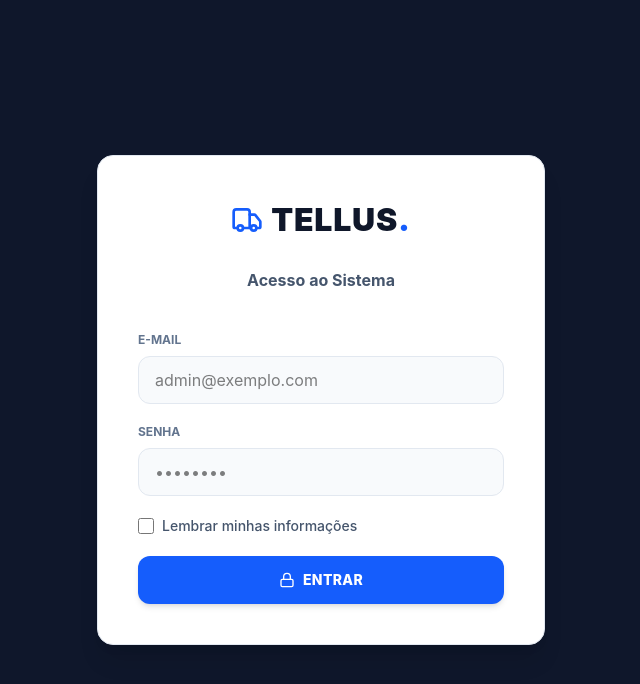
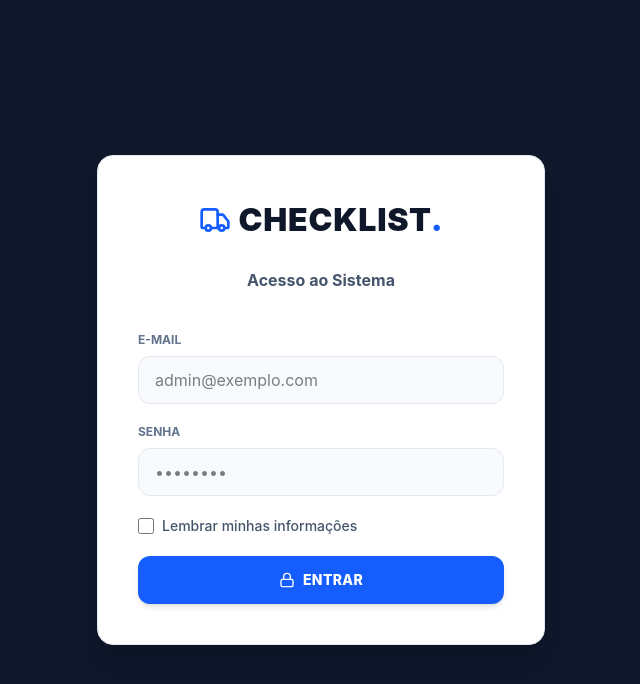
Before and after one commit to ricardohenrique748-bot/Checklist---tellus, a React (Vite) app: page / in a window 1280 px wide. Shown: the top 684 px of the page, without its empty margins (319-959 px from the left). Built offline with nearby package versions, Linux system fonts and the light colour scheme.

Commit message:
feat: Cria aplicação de checklist de inspeção veicular com gerenciamento de itens, status, fotos, notas e calibração de pneus.

```diff
--- a/src/App.tsx
+++ b/src/App.tsx
@@ -1215,7 +1215,8 @@ function LoginView({ onLogin }: { onLogin: () => void }) {
 
   const handleSubmit = (e: React.FormEvent) => {
     e.preventDefault();
-    if (email === 'ricardo.luz@eunaman.com.br' && password === '15975321') {
+    const normalizedEmail = email.trim().toLowerCase();
+    if (normalizedEmail === 'ricardo.luz@eunaman.com.br' && password === '15975321') {
       setError(false);
       if (rememberMe) {
         localStorage.setItem('tellus_email', email);
@@ -1236,7 +1237,7 @@ function LoginView({ onLogin }: { onLogin: () => void }) {
         <div className="flex flex-col items-center mb-10">
           <div className="flex items-center justify-center gap-2 mb-6">
             <Truck className="w-8 h-8 text-blue-600" />
-            <h1 className="text-[32px] font-black tracking-wide text-[#0f172a]">TELLUS<span className="text-blue-600">.</span></h1>
+            <h1 className="text-[32px] font-black tracking-wide text-[#0f172a]">CHECKLIST<span className="text-blue-600">.</span></h1>
           </div>
           <h2 className="text-base font-bold text-slate-600 text-center">Acesso ao Sistema</h2>
         </div>
@@ -1454,7 +1455,7 @@ export default function App() {
       <div className="md:hidden flex items-center justify-between p-4 bg-slate-900 text-white shadow-md z-20 print:hidden">
         <div className="font-extrabold tracking-wide text-lg flex items-center gap-2">
           <Truck className="w-5 h-5 text-blue-500" />
-          TELLUS<span className="text-blue-500">.</span>
+          CHECKLIST<span className="text-blue-500">.</span>
         </div>
         <button onClick={() => setIsMobileMenuOpen(!isMobileMenuOpen)}>
           {isMobileMenuOpen ? <X className="w-6 h-6" /> : <Menu className="w-6 h-6" />}
```
